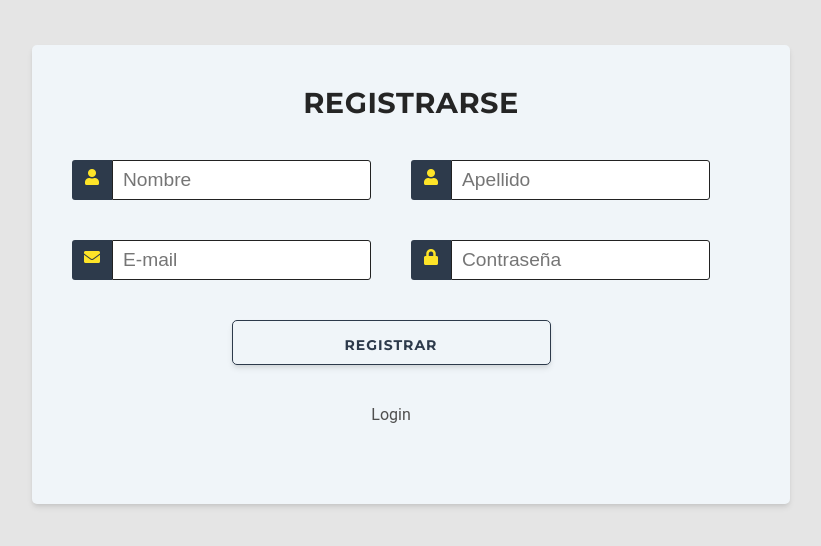
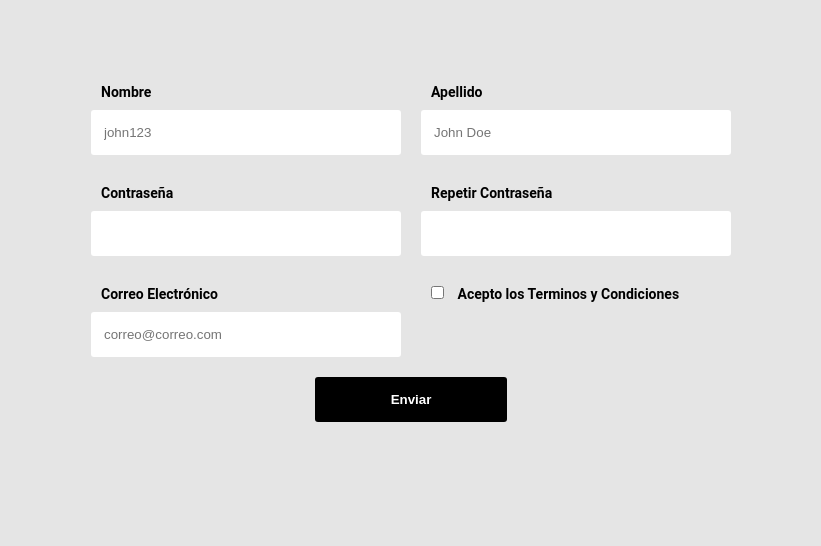
Before and after one commit to fedegrimo/grupo_7_EcoShop, a Node server app: page /register in a window 1280 px wide. Shown: the part 126-672 px from the top of the page, without its empty margins (229-1050 px from the left). Run offline with Node 20, Linux system fonts and the light colour scheme; some libraries are stand-ins or nearby versions.

Commit message:
[NEW] Validacion de formulario de registro

```diff
--- a/public/css/register.css
+++ b/public/css/register.css
@@ -109,6 +109,19 @@
     font-weight: bold;
   }
 
+
+.error-alert{
+    display:none;
+    padding: 10px 0;
+    text-align: center;
+    color: red;
+    font-weight: bold;
+}
+
+.error-alert--active{
+    display: block;
+}
+
 @media (min-width: 480px){
     .form-register > form > .divider {
         flex-flow: row;
@@ -127,3 +140,159 @@
         width: 50%;
     }
 }
+
+/*FORMULARIO*/
+
+
+.formulario {
+    width: 50%;
+    margin: 0 auto;
+    margin-top: 200px;
+	display: grid;
+	grid-template-columns: 1fr;
+	gap: 20px;
+}
+
+.formulario__label {
+	display: block;
+	font-weight: 700;
+	padding: 10px;
+	cursor: pointer;
+}
+
+.formulario__grupo-input {
+	position: relative;
+}
+
+.formulario__input {
+	width: 100%;
+	background: #fff;
+	border: 3px solid transparent;
+	border-radius: 3px;
+	height: 45px;
+	line-height: 45px;
+	padding: 0 40px 0 10px;
+	transition: .3s ease all;
+}
+
+.formulario__input:focus {
+	border: 3px solid #0075FF;
+	outline: none;
+	box-shadow: 3px 0px 30px rgba(163,163,163, 0.4);
+}
+
+.formulario__input-error {
+	font-size: 12px;
+	margin-bottom: 0;
+	display: none;
+}
+
+.formulario__input-error-activo {
+	display: block;
+}
+
+.formulario__validacion-estado {
+	position: absolute;
+	right: 10px;
+	bottom: 15px;
+	z-index: 100;
+	font-size: 16px;
+	opacity: 0;
+}
+
+.formulario__checkbox {
+	margin-right: 10px;
+}
+
+.formulario__grupo-terminos,
+.formulario__mensaje,
+.formulario__grupo-btn-enviar {
+	grid-column: span 2;
+}
+
+.formulario__mensaje {
+	height: 45px;
+	line-height: 45px;
+	background: #F66060;
+	padding: 0 15px;
+	border-radius: 3px;
+	display: none;
+}
+
+.formulario__mensaje-activo {
+	display: block;
+}
+
+.formulario__mensaje p {
+	margin: 0;
+}
+
+.formulario__grupo-btn-enviar {
+	display: flex;
+	flex-direction: column;
+	align-items: center;
+}
+
+.formulario__btn {
+	height: 45px;
+	line-height: 45px;
+	width: 30%;
+	background: #000;
+	color: #fff;
+	font-weight: bold;
+	border: none;
+	border-radius: 3px;
+	cursor: pointer;
+	transition: .1s ease all;
+}
+
+.formulario__btn:hover {
+	box-shadow: 3px 0px 30px rgba(163,163,163, 1);
+}
+
+.formulario__mensaje-exito {
+	font-size: 14px;
+	color: #119200;
+	display: none;
+}
+
+.formulario__mensaje-exito-activo {
+	display: block;
+}
+
+/* ----- -----  Estilos para Validacion ----- ----- */
+.formulario__grupo-correcto .formulario__validacion-estado {
+	color: #1ed12d;
+	opacity: 1;
+}
+
+.formulario__grupo-incorrecto .formulario__label {
+	color: #bb2929;
+}
+
+.formulario__grupo-incorrecto .formulario__validacion-estado {
+	color: #bb2929;
+	opacity: 1;
+}
+
+.formulario__grupo-incorrecto .formulario__input {
+	border: 3px solid #bb2929;
+}
+
+
+/* ----- -----  Mediaqueries ----- ----- */
+@media screen and (max-width: 800px) {
+	.formulario {
+		grid-template-columns: 1fr;
+	}
+
+	.formulario__grupo-terminos,
+	.formulario__mensaje,
+	.formulario__grupo-btn-enviar {
+		grid-column: 1;
+	}
+
+	.formulario__btn {
+		width: 100%;
+	}
+}
--- /dev/null
+++ b/public/js/formulario.js
@@ -0,0 +1,185 @@
+window.addEventListener("load", function () {
+  const formulario = document.getElementById("formulario");
+  const inputs = document.querySelectorAll("#formulario input");
+
+  const expresiones = {
+    firstname: /^[a-zA-Z0-9\_\-]{4,16}$/, // Letras, numeros, guion y guion_bajo
+    lastname: /^[a-zA-ZÀ-ÿ\s]{1,40}$/, // Letras y espacios, pueden llevar acentos.
+    password: /^.{6,12}$/, // 4 a 12 digitos.
+    email: /^[a-zA-Z0-9_.+-]+@[a-zA-Z0-9-]+\.[a-zA-Z0-9-.]+$/,
+  };
+
+  const campos = {
+    firstname: false,
+    lastname: false,
+    password: false,
+    email: false,
+  };
+
+  const validarFormulario = (e) => {
+    switch (e.target.name) {
+      case "firstname":
+        validarCampo(expresiones.firstname, e.target, "firstname");
+        break;
+      case "lastname":
+        validarCampo(expresiones.lastname, e.target, "lastname");
+        break;
+      case "password":
+        validarCampo(expresiones.password, e.target, "password");
+        validarPassword2();
+        break;
+      case "password2":
+        validarPassword2();
+        break;
+      case "email":
+        validarCampo(expresiones.email, e.target, "email");
+        break;
+    }
+  };
+
+  const validarCampo = (expresion, input, campo) => {
+    if (expresion.test(input.value)) {
+      document
+        .getElementById(`grupo__${campo}`)
+        .classList.remove("formulario__grupo-incorrecto");
+      document
+        .getElementById(`grupo__${campo}`)
+        .classList.add("formulario__grupo-correcto");
+      document
+        .querySelector(`#grupo__${campo} i`)
+        .classList.add("fa-check-circle");
+      document
+        .querySelector(`#grupo__${campo} i`)
+        .classList.remove("fa-times-circle");
+      document
+        .querySelector(`#grupo__${campo} .formulario__input-error`)
+        .classList.remove("formulario__input-error-activo");
+      campos[campo] = true;
+    } else {
+      document
+        .getElementById(`grupo__${campo}`)
+        .classList.add("formulario__grupo-incorrecto");
+      document
+        .getElementById(`grupo__${campo}`)
+        .classList.remove("formulario__grupo-correcto");
+      document
+        .querySelector(`#grupo__${campo} i`)
+        .classList.add("fa-times-circle");
+      document
+        .querySelector(`#grupo__${campo} i`)
+        .classList.remove("fa-check-circle");
+      document
+        .querySelector(`#grupo__${campo} .formulario__input-error`)
+        .classList.add("formulario__input-error-activo");
+      campos[campo] = false;
+    }
+  };
+
+  const validarPassword2 = () => {
+    const inputPassword1 = document.getElementById("password");
+    const inputPassword2 = document.getElementById("password2");
+
+    if (inputPassword1.value !== inputPassword2.value) {
+      document
+        .getElementById(`grupo__password2`)
+        .classList.add("formulario__grupo-incorrecto");
+      document
+        .getElementById(`grupo__password2`)
+        .classList.remove("formulario__grupo-correcto");
+      document
+        .querySelector(`#grupo__password2 i`)
+        .classList.add("fa-times-circle");
+      document
+        .querySelector(`#grupo__password2 i`)
+        .classList.remove("fa-check-circle");
+      document
+        .querySelector(`#grupo__password2 .formulario__input-error`)
+        .classList.add("formulario__input-error-activo");
+      campos["password"] = false;
+    } else {
+      document
+        .getElementById(`grupo__password2`)
+        .classList.remove("formulario__grupo-incorrecto");
+      document
+        .getElementById(`grupo__password2`)
+        .classList.add("formulario__grupo-correcto");
+      document
+        .querySelector(`#grupo__password2 i`)
+        .classList.remove("fa-times-circle");
+      document
+        .querySelector(`#grupo__password2 i`)
+        .classList.add("fa-check-circle");
+      document
+        .querySelector(`#grupo__password2 .formulario__input-error`)
+        .classList.remove("formulario__input-error-activo");
+      campos["password"] = true;
+    }
+  };
+
+  inputs.forEach((input) => {
+    input.addEventListener("keyup", validarFormulario);
+    input.addEventListener("blur", validarFormulario);
+  });
+
+  formulario.addEventListener("submit", (e) => {
+    e.preventDefault();
+    const terminos = document.getElementById("terminos");
+    if (
+      campos.firstname &&
+      campos.lastname &&
+      campos.password &&
+      campos.email &&
+      terminos.checked
+    ) {
+      console.log(e.target[0].value);
+	  console.log(e.target[1].value);
+	  console.log(e.target[2].value);
+	  console.log(e.target[4].value);
+
+	  const data = {
+		  firstname:e.target[0].value.trim().toLowerCase(),
+		  lastname:e.target[1].value.trim().toLowerCase(),
+		  password:e.target[2].value,
+		  email:e.target[4].value,
+		  role:2
+	  }
+
+	  console.log('data:',data);
+
+	  const url = `http://localhost:3000/register`;
+
+	  fetch( url, {
+		method:'POST',
+		body: JSON.stringify(data),
+		headers:{
+			'Content-Type': 'application/json'
+		  }
+	  }).then(res => res.json())
+	  .catch(error => console.error('Error:', error))
+	  .then(response => console.log('Success:', response));
+
+
+
+      formulario.reset();
+
+      document
+        .getElementById("formulario__mensaje-exito")
+        .classList.add("formulario__mensaje-exito-activo");
+      setTimeout(() => {
+        document
+          .getElementById("formulario__mensaje-exito")
+          .classList.remove("formulario__mensaje-exito-activo");
+      }, 5000);
+
+      document
+        .querySelectorAll(".formulario__grupo-correcto")
+        .forEach((icono) => {
+          icono.classList.remove("formulario__grupo-correcto");
+        });
+    } else {
+      document
+        .getElementById("formulario__mensaje")
+        .classList.add("formulario__mensaje-activo");
+    }
+  });
+});
--- a/src/controllers/mainController.js
+++ b/src/controllers/mainController.js
@@ -73,11 +73,15 @@ const controller = {
 		const resultValidation = validationResult(req);
 
 		if (resultValidation.errors.length > 0){
-			res.render('register',{
-				errors: resultValidation.mapped(),
-				oldData: req.body,
-				login: req.cookies.login
-			});
+			// res.render('register',{
+			// 	errors: resultValidation.mapped(),
+			// 	oldData: req.body,
+			// 	login: req.cookies.login
+			// });
+			res.status(400).json({
+					errors: resultValidation.mapped(),
+					login: req.cookies.login
+				});
 		} else {
 			await userDB.db.create({
                 firstname : req.body.firstname,
--- a/views/layout/head.ejs
+++ b/views/layout/head.ejs
@@ -24,6 +24,6 @@
     <meta name="theme-color" content="#ffffff">
     <link href="/css/app.css" rel="stylesheet">
     <script src="/js/script.js"></script>
-    <script src="/js/formulario.js"></script>
+    <!-- <script src="/js/form-script.js"></script> -->
     <title>ECOSHOP - Productos Eco y Saludables</title>
 </head>
--- a/views/layout/toggle.ejs
+++ b/views/layout/toggle.ejs
@@ -1,7 +1,7 @@
 <div class="main">
 
     <div class="topbar">
-        <div class="toggle" onclick="toggleMenu()""><i class="fas fa-align-justify"></i></div>
+        <div class="toggle"><i class="fas fa-align-justify"></i></div>
         <div class="search">
             <label for="">
                 <input type="text" placeholder="Buscar Aqui">
--- a/views/register.ejs
+++ b/views/register.ejs
@@ -4,71 +4,78 @@
 <body>
     <%- include('./layout/header') %>
 
-<section class="form-register">
-    <form id="frm" method="post">
-        <h1>Registrarse</h1>
-        <section class="divider">
-            <div class="row">
-                <span><i class="fas fa fa-user"></i></span>
-                <input type="text" name="firstname" placeholder="Nombre" value="<%= locals.oldData ? oldData.name : null %>">
-
-                <% if (locals.errors && errors.name) { %>
-                    <div class="text-danger">
-                        <%= errors.name.msg %>
-                    </div>
-                <% } %>
+    <form method="post" action="" class="formulario" id="formulario">
+        <!-- Grupo: Nombre -->
+        <div class="formulario__grupo" id="grupo__firstname">
+            <label for="firstname" class="formulario__label">Nombre</label>
+            <div class="formulario__grupo-input">
+                <input type="text" class="formulario__input" name="firstname" id="firstname" placeholder="john123">
+                <i class="formulario__validacion-estado fas fa-times-circle"></i>
             </div>
-            <div class="row">
-                <span><i class="fas fa fa-user"></i></span>
-                <input type="text"
-                name="lastname"
-                placeholder="Apellido"
-                value="<%= locals.oldData ? oldData.lastname : null %>">
-                <% if (locals.errors && errors.lastname) { %>
-                    <div class="text-danger">
-                        <%= errors.lastname.msg %>
-                    </div>
-                <% } %>
-                <input type="hidden"
-                name="role"
-                value="<%= locals.oldData ? oldData.role : 2 %>">
-            </div>
-        </section>
-        <section class="divider">
-            <div class="row">
-                <span><i class="fas fa fa-envelope"></i></span>
-                <input type="email"
-                name="email"
-                placeholder="E-mail"
-                value="<%= locals.oldData ? oldData.email : null %>">
-                <% if (locals.errors && errors.email) { %>
-                    <div class="text-danger">
-                        <%= errors.email.msg %>
-                    </div>
-                <% } %>
-            </div>
-            <div class="row">
-                <span><i class="fas fa fa-lock"></i></span>
-                <input type="password" name="password" placeholder="Contraseña" value="<%= locals.oldData ? oldData.password : null %>">
-
-                <% if (locals.errors && errors.password) { %>
-                    <div class="text-danger">
-                        <%= errors.password.msg %>
-                    </div>
-                <% } %>
-            </div>
-        </section>
-
-        <div class="row">
-            <input type="submit" value="Registrar"/>
+            <p class="formulario__input-error">El usuario tiene que ser de 4 a 16 dígitos y solo puede contener numeros, letras y guion bajo.</p>
         </div>
 
-        <div class="row login">
-            <a href="/login">Login</a>
+        <!-- Grupo: Apellido -->
+        <div class="formulario__grupo" id="grupo__lastname">
+            <label for="lastname" class="formulario__label">Apellido</label>
+            <div class="formulario__grupo-input">
+                <input type="text" class="formulario__input" name="lastname" id="nombre" placeholder="John Doe">
+                <i class="formulario__validacion-estado fas fa-times-circle"></i>
+            </div>
+            <p class="formulario__input-error">El usuario tiene que ser de 4 a 16 dígitos y solo puede contener numeros, letras y guion bajo.</p>
+        </div>
+
+        <!-- Grupo: Contraseña -->
+        <div class="formulario__grupo" id="grupo__password">
+            <label for="password" class="formulario__label">Contraseña</label>
+            <div class="formulario__grupo-input">
+                <input type="password" class="formulario__input" name="password" id="password">
+                <i class="formulario__validacion-estado fas fa-times-circle"></i>
+            </div>
+            <p class="formulario__input-error">La contraseña tiene que ser de 4 a 12 dígitos.</p>
+        </div>
+
+        <!-- Grupo: Contraseña 2 -->
+        <div class="formulario__grupo" id="grupo__password2">
+            <label for="password2" class="formulario__label">Repetir Contraseña</label>
+            <div class="formulario__grupo-input">
+                <input type="password" class="formulario__input" name="password2" id="password2">
+                <i class="formulario__validacion-estado fas fa-times-circle"></i>
+            </div>
+            <p class="formulario__input-error">Ambas contraseñas deben ser iguales.</p>
+        </div>
+
+        <!-- Grupo: Correo Electronico -->
+        <div class="formulario__grupo" id="grupo__email">
+            <label for="email" class="formulario__label">Correo Electrónico</label>
+            <div class="formulario__grupo-input">
+                <input type="email" class="formulario__input" name="email" id="correo" placeholder="correo@correo.com">
+                <i class="formulario__validacion-estado fas fa-times-circle"></i>
+            </div>
+            <p class="formulario__input-error">El correo solo puede contener letras, numeros, puntos, guiones y guion bajo.</p>
+        </div>
+
+
+        <!-- Grupo: Terminos y Condiciones -->
+        <div class="formulario__grupo" id="grupo__terminos">
+            <label class="formulario__label">
+                <input class="formulario__checkbox" type="checkbox" name="terminos" id="terminos">
+                Acepto los Terminos y Condiciones
+            </label>
+        </div>
+
+        <div class="formulario__mensaje" id="formulario__mensaje">
+            <p><i class="fas fa-exclamation-triangle"></i> <b>Error:</b> Por favor rellena el formulario correctamente. </p>
+        </div>
+
+        <div class="formulario__grupo formulario__grupo-btn-enviar">
+            <button type="submit" value="Registrar" class="formulario__btn">Enviar</button>
+            <p class="formulario__mensaje-exito" id="formulario__mensaje-exito">Formulario enviado exitosamente!</p>
         </div>
     </form>
-</section>
 
 <%- include('./layout/head') %>
+
+<script src="/js/formulario.js"></script>
 </body>
 </html>
```
Also changed, not shown: public/js/form-script.js (added, +30 -0 lines), views/backendIndex.ejs (+1 -10 lines), views/newUserList.ejs (+1 -10 lines).
